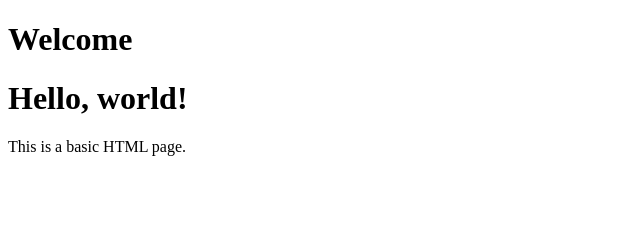
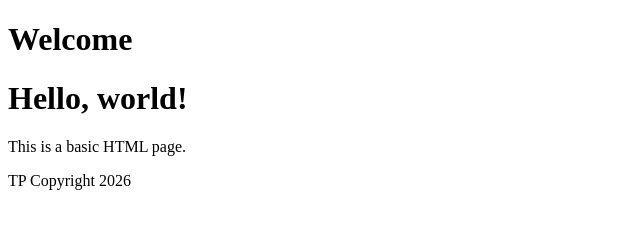
Before and after one commit to tpham0322/sba1-version-control, a plain HTML site: page index.html in a window 1280 px wide. Shown: the whole page, without its empty margins (0-640 px from the left). Drawn offline with Linux system fonts and the light colour scheme.

Commit message:
Updated footer #1

```diff
--- a/index.html
+++ b/index.html
@@ -5,6 +5,7 @@
     <meta name="viewport" content="width=device-width, initial-scale=1.0" />
     <title>Basic HTML Page</title>
   </head>
+
 
   <body>
 
@@ -15,4 +16,9 @@
     <h1>Hello, world!</h1>
     <p>This is a basic HTML page.</p>
   </body>
+
+
+  <footer>
+        <p>TP Copyright 2026</p>
+    </footer>
 </html>
```
